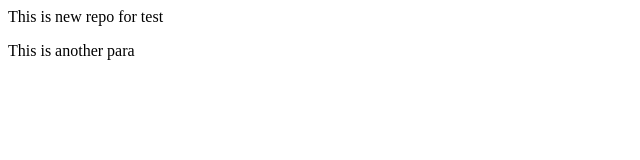
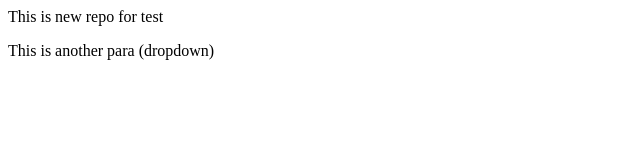
Before and after one commit to muhammadayub7506/localrepo, a plain HTML site: page index.html in a window 1280 px wide. Shown: the full height of the page, 0-640 px from the left. Drawn offline with Linux system fonts and the light colour scheme.

Commit message:
add dropdown

```diff
--- a/index.html
+++ b/index.html
@@ -1,4 +1,4 @@
 <p>
    This is new repo for test
 </p>
-<p>This is another para</p>
+<p>This is another para (dropdown)</p>
```
